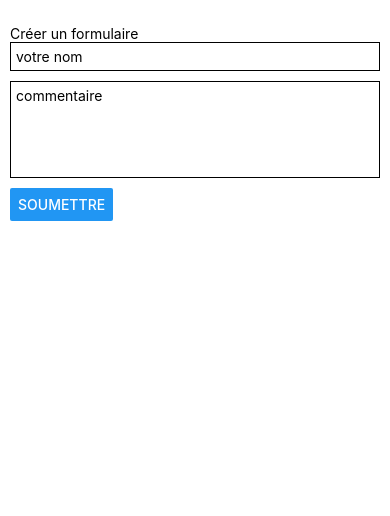
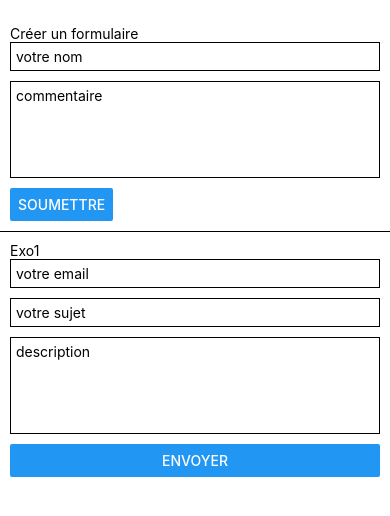
Before and after one commit to webdevproformation/react-native-d-avril-2023, a React Native app in the folder jour3-composants/: screen / in a window 390 px wide. Shown: the top 516 px of the page. Built offline with nearby package versions, Linux system fonts and the light colour scheme.

Commit message:
correction

```diff
--- a/jour3-composants/App.js
+++ b/jour3-composants/App.js
@@ -1,11 +1,13 @@
 import { StatusBar } from 'expo-status-bar';
 import { StyleSheet, Text, View } from 'react-native';
 import Form from './composant/Form';
+import Exo1 from './composant/Exo1';
 
 export default function App() {
   return (
     <View style={styles.container}>
       <Form />
+      <Exo1 />
       <StatusBar style="auto" />
     </View>
   );
@@ -18,3 +20,5 @@ const styles = StyleSheet.create({
     marginTop : 25
   },
 });
+
+// rdv 15H30 bon café @ toute suite !!
--- /dev/null
+++ b/jour3-composants/composant/Exo1.jsx
@@ -0,0 +1,22 @@
+import { StyleSheet, Text, View, TextInput , Button } from 'react-native'
+import React from 'react'
+
+const Exo1 = () => {
+  return (
+    <View style={[styles.view , styles.delimiter]}>
+      <Text style>Exo1</Text>
+      <TextInput placeholder='votre email' style={styles.box} />
+      <TextInput placeholder='votre sujet' style={styles.box} />
+      <TextInput placeholder='description' numberOfLines={5} multiline={true} style={styles.box}/>
+      <Button title="envoyer" onPress={() => {}} />
+    </View>
+  )
+}
+
+export default Exo1
+
+const styles = StyleSheet.create({
+    box : { borderColor : "black" , borderWidth : 1 , marginBottom : 10 , padding : 5 },
+    view : { paddingHorizontal : 10 },
+    delimiter : {paddingTop : 10 , marginTop : 10 , borderTopColor : "black" , borderTopWidth : 1}
+})
```
